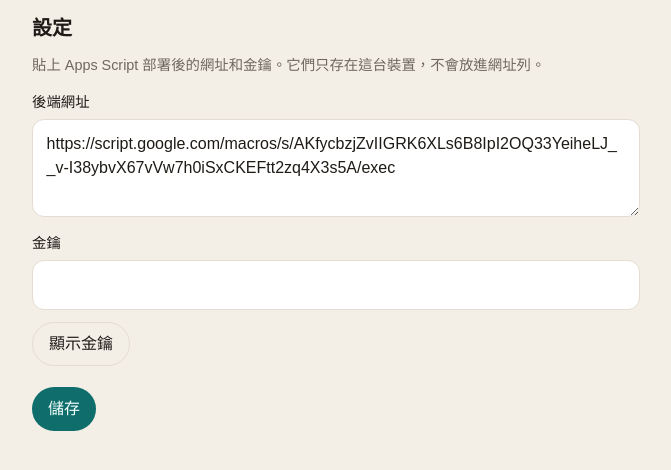
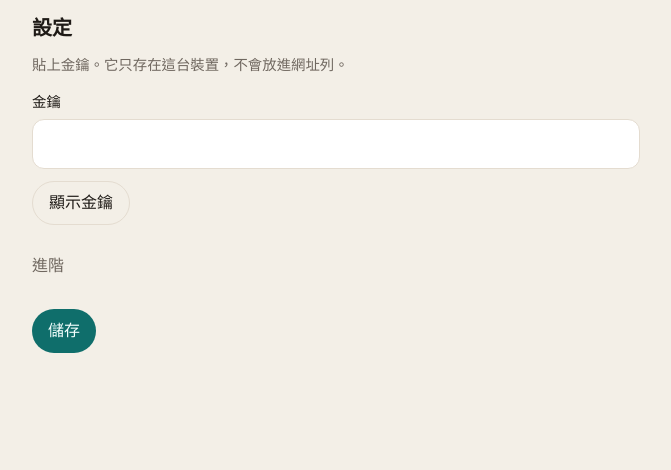
Before and after one commit to odinmeder-beep/mnemosyne, a plain HTML site: page index.html in a window 1280 px wide. Shown: the part 78-548 px from the top of the page, without its empty margins (304-975 px from the left). Drawn offline with Linux system fonts and the light colour scheme.

Commit message:
Show only the key on the settings screen. (#6)
The backend URL stays in a collapsed advanced section, prefilled, and a save with just the key keeps that default address.

Co-authored-by: Cursor Agent <cursoragent@cursor.com>
Co-authored-by: odinmeder-beep <odinmeder-beep@users.noreply.github.com>

```diff
--- a/app.js
+++ b/app.js
@@ -788,7 +788,7 @@ formDelete.addEventListener('click', function () {
 
 settingsForm.addEventListener('submit', function (event) {
   event.preventDefault();
-  var url = execUrlInput.value.trim();
+  var url = execUrlInput.value.trim() || DEFAULT_EXEC_URL;
   var key = secretKeyInput.value.trim();
   if (!isHttpUrl(url)) {
     settingsMessage.hidden = false;
--- a/index.html
+++ b/index.html
@@ -95,13 +95,16 @@
 
     <section id="view-settings" hidden>
       <h2>設定</h2>
-      <p class="hint">貼上 Apps Script 部署後的網址和金鑰。它們只存在這台裝置，不會放進網址列。</p>
+      <p class="hint">貼上金鑰。它只存在這台裝置，不會放進網址列。</p>
       <form id="settings-form" autocomplete="off">
-        <label for="exec-url">後端網址</label>
-        <textarea id="exec-url" name="exec-url" rows="3" spellcheck="false" autocomplete="off" required></textarea>
         <label for="secret-key">金鑰</label>
         <input id="secret-key" name="secret-key" type="password" spellcheck="false" autocomplete="off" required>
         <button type="button" id="toggle-key" class="ghost">顯示金鑰</button>
+        <details class="advanced">
+          <summary>進階</summary>
+          <label for="exec-url">後端網址</label>
+          <textarea id="exec-url" name="exec-url" rows="3" spellcheck="false" autocomplete="off"></textarea>
+        </details>
         <p id="settings-message" class="banner" role="status" hidden></p>
         <div class="form-actions">
           <button type="submit">儲存</button>
--- a/styles.css
+++ b/styles.css
@@ -118,6 +118,18 @@ input, textarea {
 textarea { resize: vertical; }
 
 #toggle-key { margin-top: 0.75rem; }
+
+details.advanced { margin-top: 1.15rem; }
+
+details.advanced:not([open]) > :not(summary) { display: none; }
+
+details.advanced summary {
+  cursor: pointer;
+  color: var(--muted);
+  min-height: 44px;
+  display: flex;
+  align-items: center;
+}
 
 .url-actions { margin-top: 0.85rem; }
 
--- a/sw.js
+++ b/sw.js
@@ -1,4 +1,4 @@
-var CACHE = 'mnemosyne-shell-v3';
+var CACHE = 'mnemosyne-shell-v4';
 var SHELL = [
   './index.html',
   './styles.css',
```
